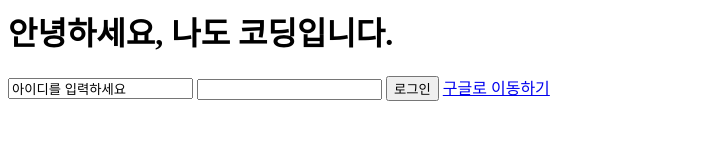
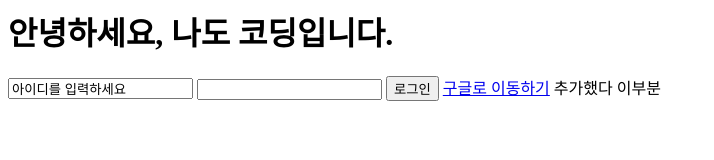
Before and after one commit to limwanjae/first--anjae-project, a plain HTML site: page webscraping_basic/1_html.html in a window 1280 px wide. Shown: the whole page, without its empty margins (0-714 px from the left). Drawn offline with Linux system fonts and the light colour scheme.

Commit message:
second commit

```diff
--- a/webscraping_basic/1_html.html
+++ b/webscraping_basic/1_html.html
@@ -10,6 +10,10 @@
         <input type="password">
         <input type="button" value="로그인">
         <a href="http://google.com">구글로 이동하기</a>
+
+        <a>추가했다 이부분</a>
+
+
     </body>
 
 
```
